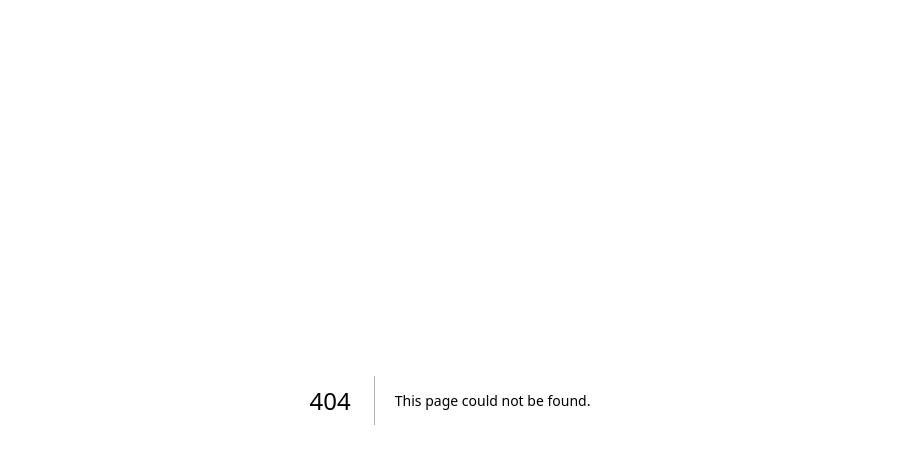
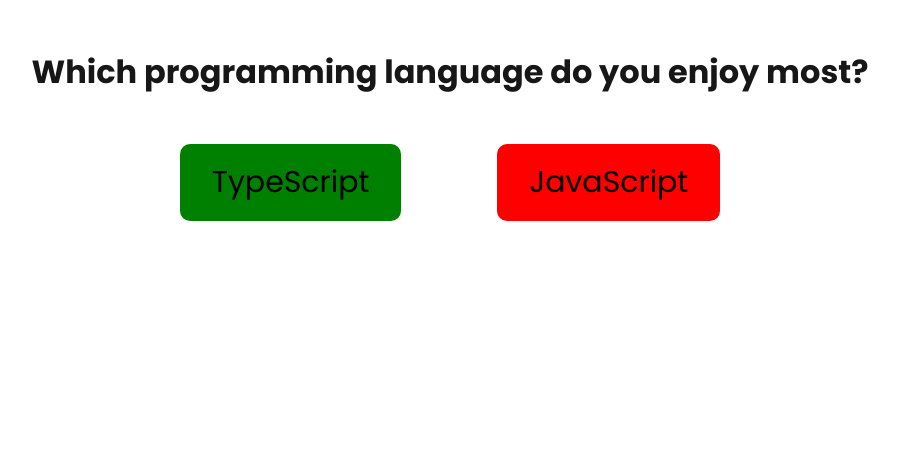
Before and after one commit to guncv/Poll-Voting-Website, a Next.js app in the folder frontend/: page /voting in a window 1280 px wide. Before the commit this address had no page. Shown: the top 464 px of the page, without its empty margins (190-1089 px from the left). Built offline with nearby package versions, Linux system fonts and the light colour scheme.

Commit message:
poll voting interface

```diff
--- a/frontend/package.json
+++ b/frontend/package.json
@@ -10,6 +10,7 @@
   },
   "dependencies": {
     "@next/font": "^14.2.15",
+    "axios": "^1.8.4",
     "next": "15.2.4",
     "react": "^19.0.0",
     "react-dom": "^19.0.0"
--- /dev/null
+++ b/frontend/src/app/voting/page.tsx
@@ -0,0 +1,9 @@
+import Voting from '@/components/Voting';
+
+export default function HomePage() {
+  return (
+    <div>
+      <Voting />
+    </div>
+  );
+}
--- /dev/null
+++ b/frontend/src/components/Voting.tsx
@@ -0,0 +1,69 @@
+'use client';
+
+import { useEffect, useState } from 'react';
+import { fetchPoll, sendVote } from '../utils/api';
+import { PollData } from '../types/pollData';
+
+const Voting = () => {
+  const [poll, setPoll] = useState<PollData | null>(null);
+  const [isVoting, setIsVoting] = useState(false);
+  const [voted, setVoted] = useState(false);
+  const [selectedChoice, setSelectedChoice] = useState<string | null>(null);
+  console.log("selectedChoice", selectedChoice);
+
+  useEffect(() => {
+    loadPoll();
+  }, []);
+
+  const loadPoll = async () => {
+    const data = await fetchPoll();
+    setPoll(data);
+    setVoted(false);
+    setSelectedChoice(null);
+  };
+
+  const handleVote = async (choice: string) => {
+    if (!poll || isVoting) return;
+    setIsVoting(true);
+    await sendVote(poll.id, choice);
+    setVoted(true);
+    setIsVoting(false);
+    setTimeout(() => {
+      loadPoll();
+    }, 2000);
+  };
+
+  if (!poll) return <div>Loading...</div>;
+
+  return (
+    <main style={{ textAlign: 'center', marginTop: '3rem' }}>
+      <h1>{poll.question}</h1>
+      {voted && <p style={{ fontSize: '30px', marginTop: '2rem'}}>Thanks for voting! 🎉</p>}
+      {poll.choices.map((choice, index) => (
+        <button
+          key={choice}
+          onClick={() => {
+            setSelectedChoice(choice);
+            handleVote(choice);
+          }}
+          disabled={voted}
+          style={{margin: '3rem',
+            backgroundColor: selectedChoice === choice ? '#FF98A0' :  selectedChoice === null ? index === 0 ? 'green' : 'red' : 'white',
+            borderRadius: '10px' ,
+            border: 'none',
+            color: 'black',
+            padding: '1rem 2rem',
+            fontSize: '30px',
+            fontFamily: 'Poppins, sans-serif' ,
+            cursor: 'pointer'
+        }}
+        >
+          {choice}
+        </button>
+      ))}
+
+    </main>
+  );
+};
+
+export default Voting;
--- /dev/null
+++ b/frontend/src/types/pollData.ts
@@ -0,0 +1,5 @@
+export interface PollData {
+    id: string;
+    question: string;
+    choices: string[];
+  }
--- /dev/null
+++ b/frontend/src/utils/api.ts
@@ -0,0 +1,60 @@
+import axios from 'axios';
+import { PollData } from '../types/pollData';
+
+const API_BASE = 'http://localhost:8000/api';
+
+// export async function fetchPoll(): Promise<PollData> {
+//   const { data } = await axios.get<PollData>(`${API_BASE}/poll/random`);
+//   return data;
+// }
+
+// export async function sendVote(pollId: string, choice: string) {
+//   const { data } = await axios.post(`${API_BASE}/poll/vote`, {
+//     pollId,
+//     choice,
+//   });
+//   return data;
+// }
+
+const MOCK_POLLS: PollData[] = [
+  {
+    id: 'poll1',
+    question: 'Which do you prefer for frontend development?',
+    choices: ['React', 'Vue'],
+  },
+  {
+    id: 'poll2',
+    question: 'Which programming language do you enjoy most?',
+    choices: ['TypeScript', 'JavaScript'],
+  },
+  {
+    id: 'poll3',
+    question: 'Favorite state management tool?',
+    choices: ['Redux', 'Zustand'],
+  },
+  {
+    id: 'poll4',
+    question: 'Best CSS solution for large apps?',
+    choices: ['Tailwind CSS', 'Styled Components'],
+  },
+  {
+    id: 'poll5',
+    question: 'Preferred backend stack?',
+    choices: ['Node.js', 'Django'],
+  },
+];
+
+export async function fetchPoll(): Promise<PollData> {
+  const random = MOCK_POLLS[Math.floor(Math.random() * MOCK_POLLS.length)];
+  console.log('[MOCK] Fetching poll...');
+  return new Promise((resolve) => {
+    setTimeout(() => resolve(random), 500);
+  });
+}
+
+export async function sendVote(pollId: string, choice: string) {
+  console.log(`[MOCK] Sending vote for ${choice} in poll ${pollId}`);
+  return new Promise((resolve) => {
+    setTimeout(() => resolve({ success: true }), 500);
+  });
+}
```
Also changed, not shown: 1 other file (tests, documents, lock files or other folders).
